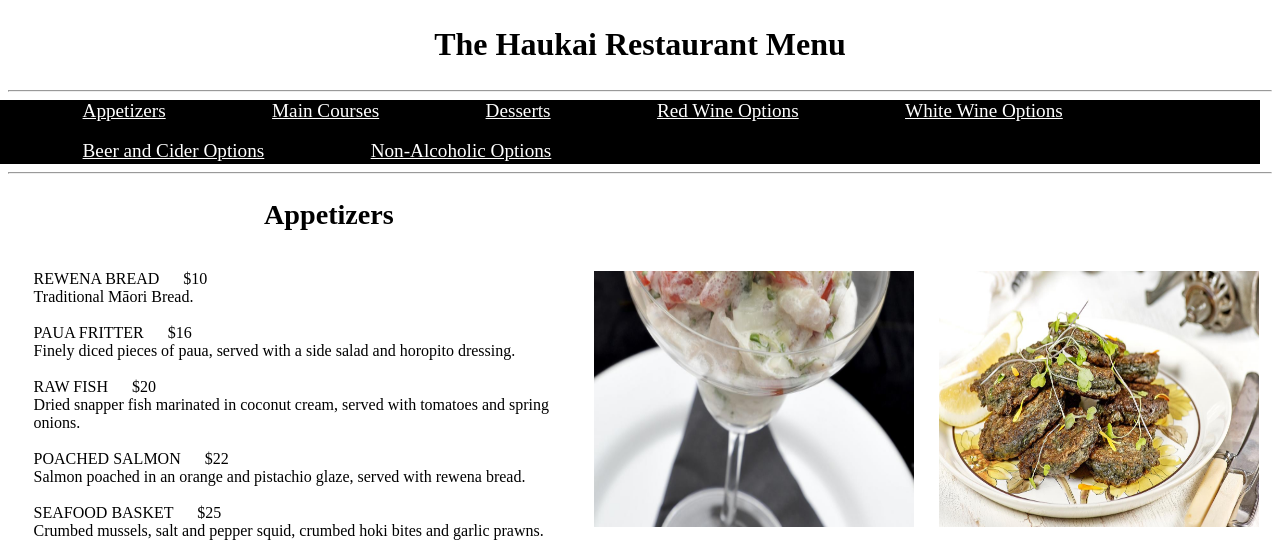
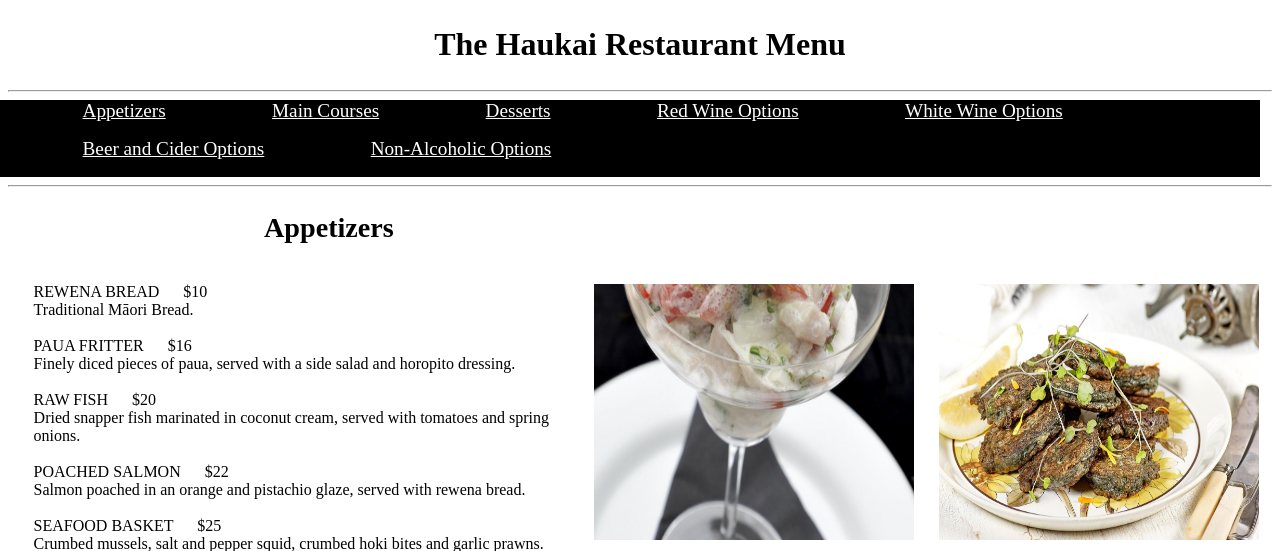
Before and after one commit to CeliaEva98/CeliaEva98.github.io, a PHP site: page /menu.html in a window 1280 px wide. Shown: the part 229-780 px from the top of the page. Run offline with PHP 8.4, Linux system fonts and the light colour scheme.

Commit message:
menunav changes

```diff
--- a/menu.html
+++ b/menu.html
@@ -31,12 +31,17 @@
                 <li><a href="#desserts">Desserts</a></li>
                 <li><a href="#redbeverages">Red Wine Options</a></li>
                 <li><a href="#whitebeverages">White Wine Options</a></li>
-                <br>
-                <br>
-                <li><a href="#beerbaverages">Beer and Cider Options</a></li>
-                <li><a href="#nonalcbeverages">Non-Alcoholic Options</a></li>
             </ul>
         </nav>
+    </div>
+    <div role="navigation">
+        <nav>
+            <ul class="Menunav2">
+                    <li><a href="#beerbaverages">Beer and Cider Options</a></li>
+                    <li><a href="#nonalcbeverages">Non-Alcoholic Options</a></li>
+            </ul>
+        </nav>
+
     </div>
     <hr> <img class="paua" src="images/paua-fritter.jpg" alt="The Paua Fritters sold at the Haukai Restaurant, not showing the side salad and dressing."> <img class="rawfish" src="images/raw-fish.jpg" alt="The Raw fish sold at the Haukai Restaurant, served in a cocktail type of glass">
     <h3 id="appetizers" class="h3appetizers"> Appetizers </h3>
--- a/styles/styles.css
+++ b/styles/styles.css
@@ -371,7 +371,7 @@ h4 {
     margin: 0;
     margin-left: -1.3vw;
     widows: 70vw;
-    height: 5vw;
+    height: 3vw;
     background-color: black;
 }
 
@@ -533,3 +533,24 @@ h4 {
     text-align: left;
     font-size: 1.5vw;
 }
+.Menunav2 {
+    width: 96vw;
+    display: block;
+    margin: 0;
+    margin-left: -1.3vw;
+    widows: 70vw;
+    height: 3vw;
+    background-color: black;
+}
+
+.Menunav2 li {
+    display: inline;
+    font-size: 1.5vw;
+    text-align: right;
+    margin: 4vw;
+    color: white;
+}
+
+.Menunav2 li a {
+    color: white;
+}
```
